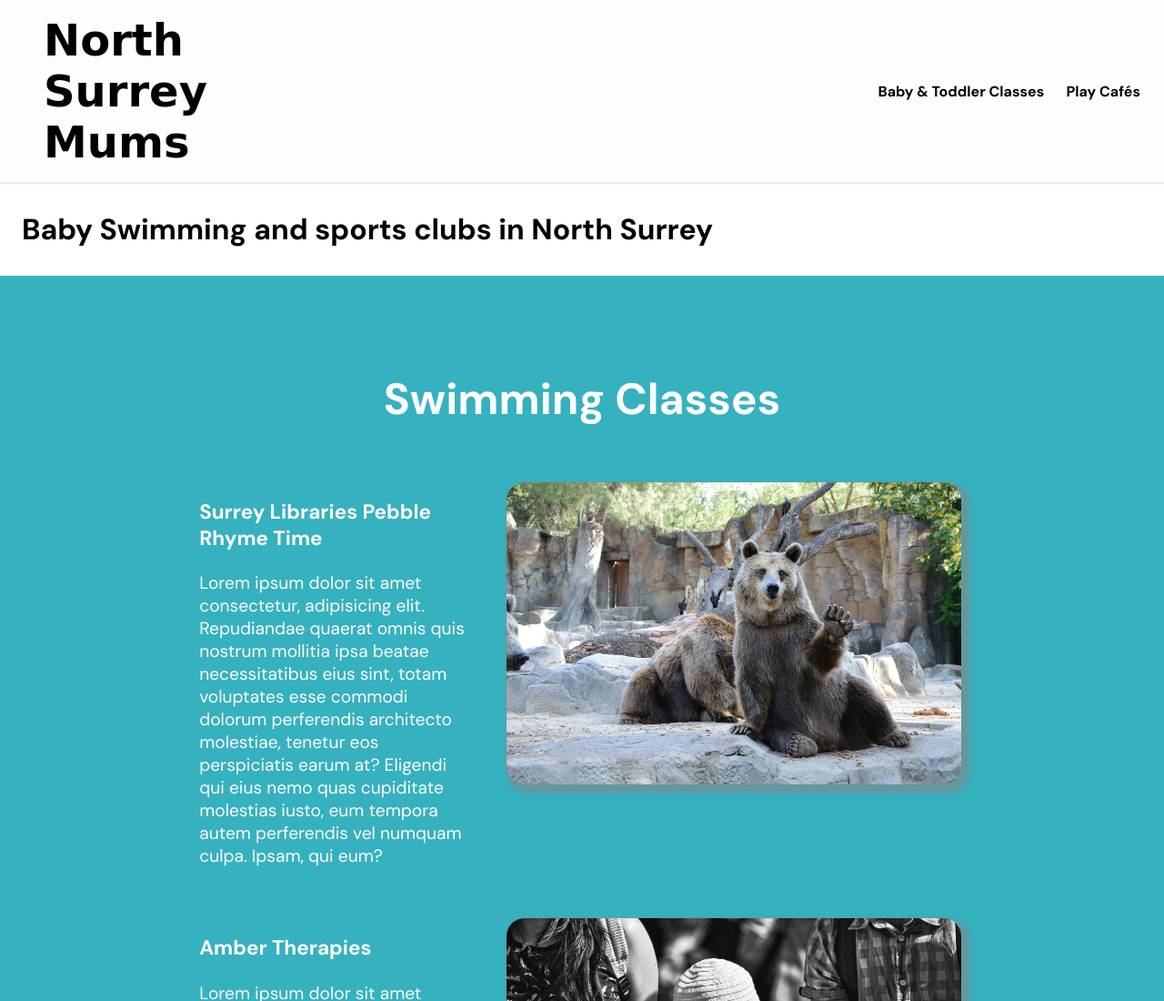
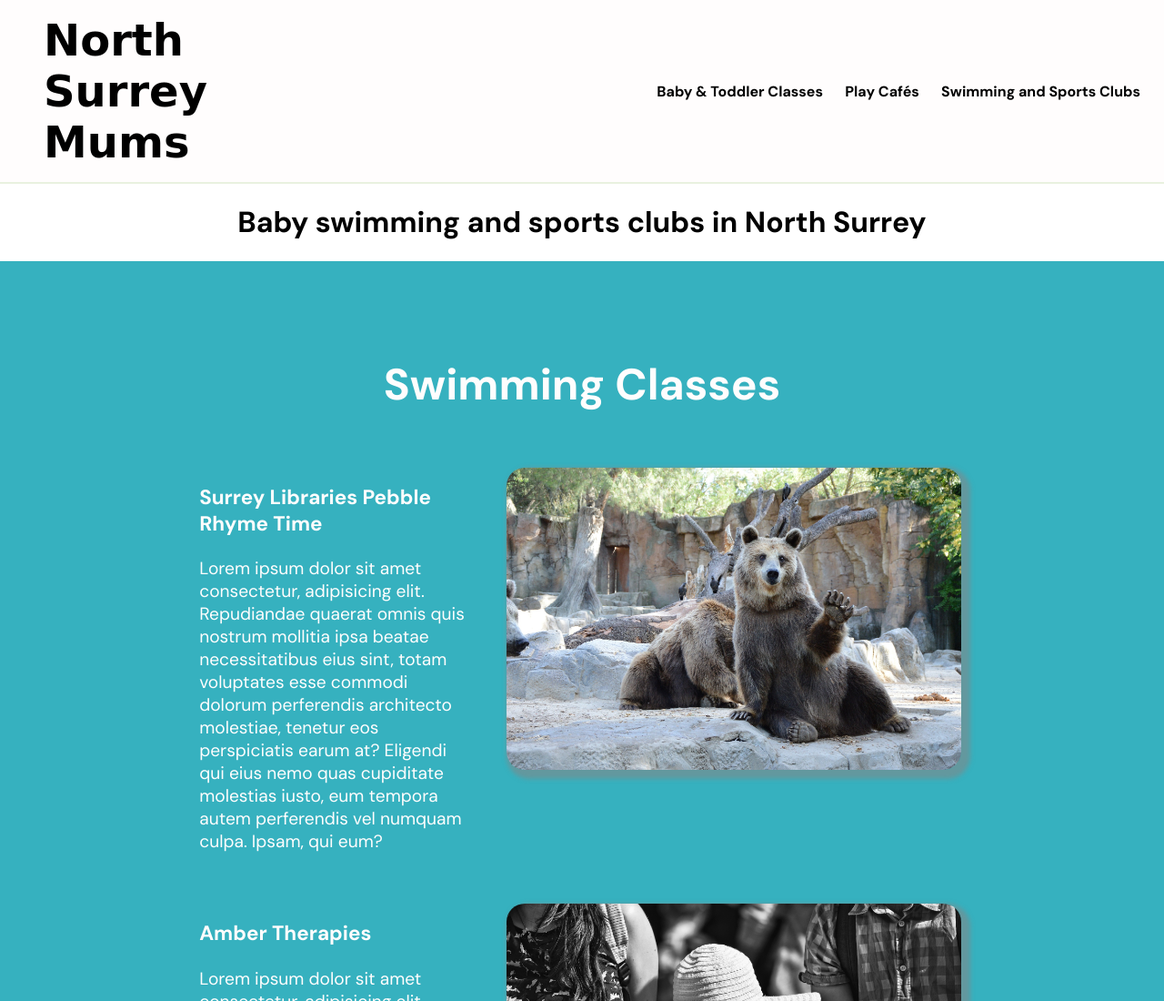
Before and after one commit to TomF-K/NSF_test_page, a plain HTML site: page swimming_sports_clubs.html in a window 1280 px wide. Shown: the top 1100 px of the page at 91% size. Drawn offline with Linux system fonts and the light colour scheme; a web font is replaced by a local one.

Commit message:
added nav links to all pages, centered page titles

```diff
--- a/styles.css
+++ b/styles.css
@@ -23,8 +23,7 @@ body h2 {
 }
 
 .page-title {
-  padding: 0.5rem;
-  margin-left: 1rem;
+  text-align: center;
 }
 
 /* colour palette */
--- a/swimming_sports_clubs.html
+++ b/swimming_sports_clubs.html
@@ -21,9 +21,10 @@
       <nav>
         <a href="/baby_classes.html">Baby & Toddler Classes</a>
         <a href="/play_cafes.html">Play Cafés</a>
+        <a href="/swimming_sports_clubs.html">Swimming and Sports Clubs</a>
       </nav>
     </header>
-    <h1 class="page-title">Baby Swimming and sports clubs in North Surrey</h1>
+    <h1 class="page-title">Baby swimming and sports clubs in North Surrey</h1>
     <section class="featured-activities">
       <h2>Swimming Classes</h2>
       <article class="featured-activities__blog-post">
```
Also changed, not shown: baby_classes.html (+1 -0 lines), index.html (+1 -1 lines), play_cafes.html (+2 -1 lines).
